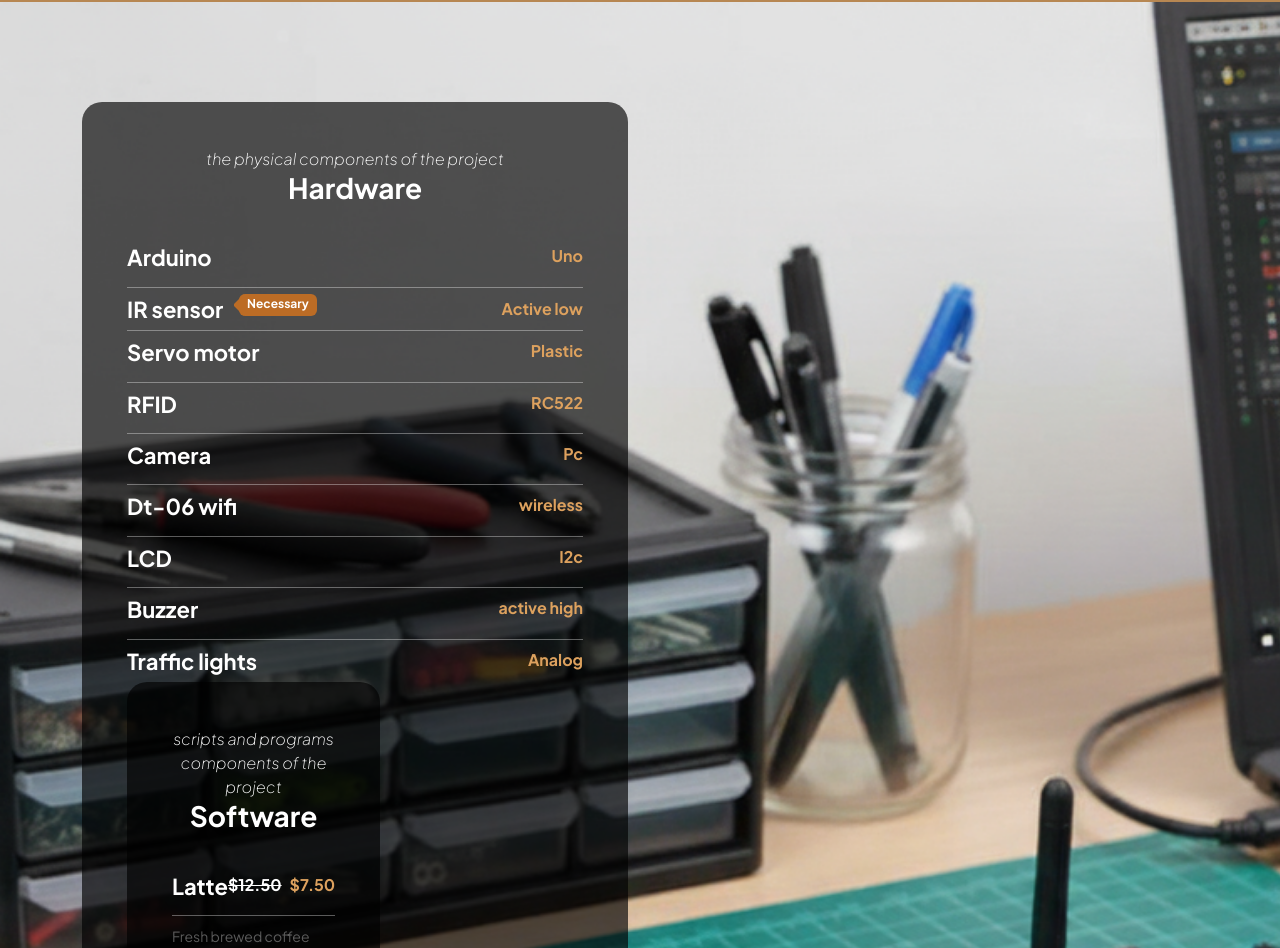
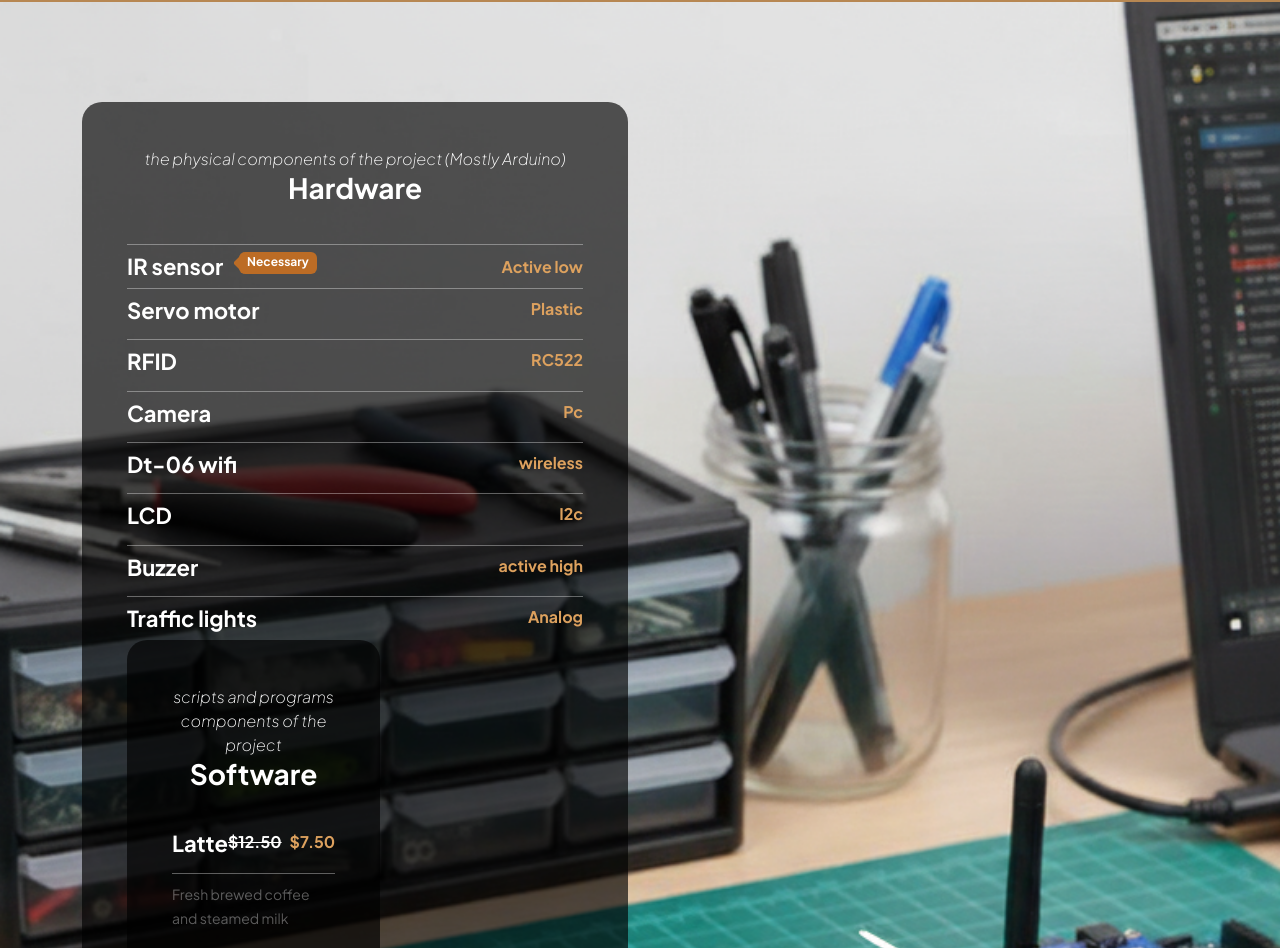
Before and after one commit to abdelraouf0mabrouk/Smart-Door-System, a plain HTML site: page index.html in a window 1280 px wide. Shown: the part 2279-3227 px from the top of the page. Drawn offline with Linux system fonts and the light colour scheme.

Commit message:
Update index.html

```diff
--- a/index.html
+++ b/index.html
@@ -215,18 +215,9 @@
                             <div class="col-lg-6 col-12 mb-4 mb-lg-0 d-flex">
                             <div class="menu-block-wrap flex-fill">
   <div class="text-center mb-4 pb-lg-2">
-    <em class="text-white">the physical components of the project</em>
+    <em class="text-white">the physical components of the project (Mostly Arduino)</em>
     <h4 class="text-white">Hardware</h4>
   </div>
-
-  <div class="menu-block">
-  <div class="d-flex">
-    <h6>Arduino</h6>
-    <span class="underline"></span>
-    <strong class="ms-auto">Uno</strong>
-  </div>
-
-</div>
 
 
   <!-- IR sensor -->
```
